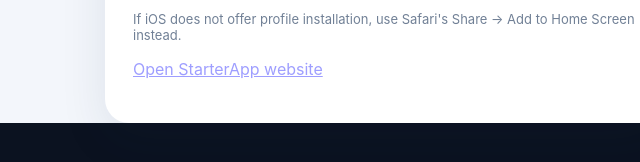
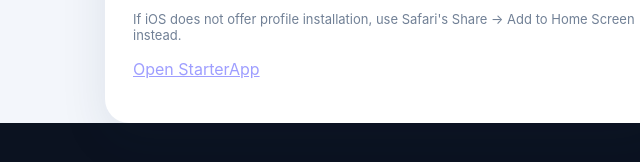
Before and after one commit to eshaanvivek-crypto/-StarterApp, a plain HTML site: page index.html in a window 1280 px wide. Shown: the part 748-910 px from the top of the page, 255-895 px from the left. Drawn offline with Linux system fonts and the light colour scheme.

Commit message:
Link install page to StarterApp app screen

```diff
--- a/index.html
+++ b/index.html
@@ -37,7 +37,7 @@
     </ol>
     <p class="note"><strong>What this installs:</strong> a removable Home Screen web shortcut that opens StarterApp full-screen. It is not a native iOS app and does not install an IPA, device-management enrollment, certificate, or access to personal data.</p>
     <p class="secondary">If iOS does not offer profile installation, use Safari's Share → Add to Home Screen instead.</p>
-    <p><a href="./">Open StarterApp website</a></p>
+    <p><a href="app.html">Open StarterApp</a></p>
   </main>
 </body>
 </html>
```
